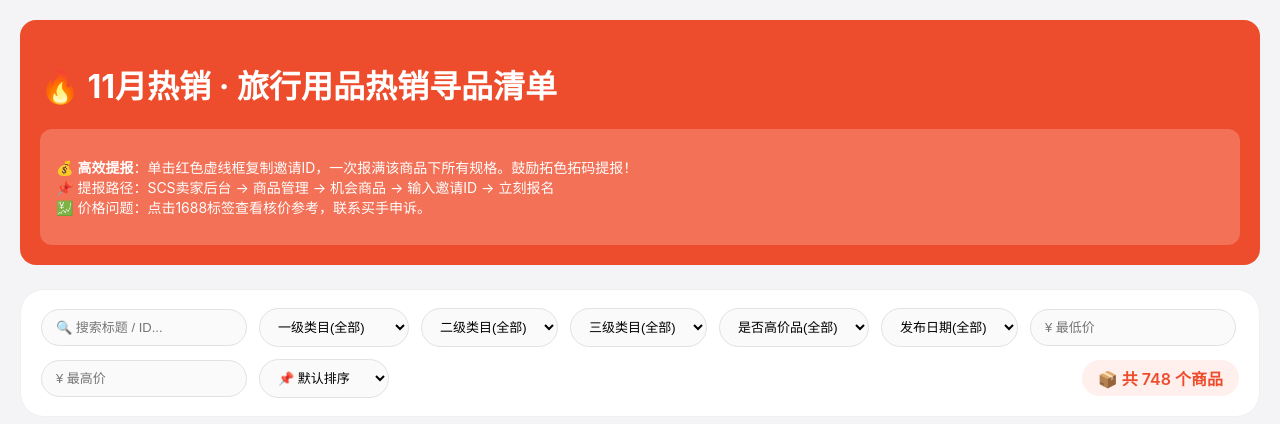
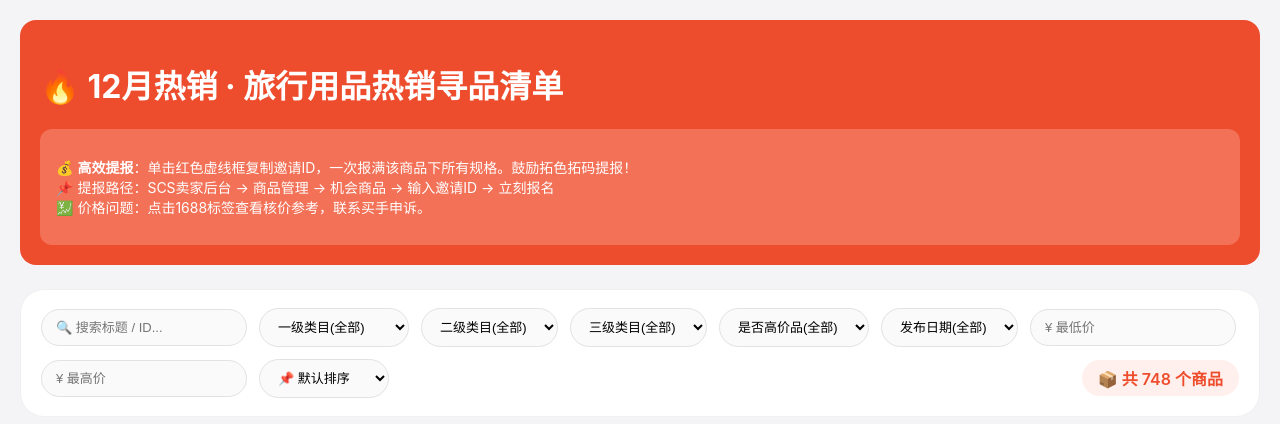
Before and after one commit to dennischeng-svg/Travel_Luggage, a plain HTML site: page index.html in a window 1280 px wide. Shown: the top 424 px of the page. Drawn offline with Linux system fonts and the light colour scheme.

Commit message:
Update index.html

```diff
--- a/index.html
+++ b/index.html
@@ -232,7 +232,7 @@
 <body>
 <div class="container">
     <header>
-        <h1>🔥 11月热销 · 旅行用品热销寻品清单</h1>
+        <h1>🔥 12月热销 · 旅行用品热销寻品清单</h1>
         <div class="desc-box">
             <p>💰 <strong>高效提报</strong>：单击红色虚线框复制邀请ID，一次报满该商品下所有规格。鼓励拓色拓码提报！<br>
             📌 提报路径：SCS卖家后台 → 商品管理 → 机会商品 → 输入邀请ID → 立刻报名<br>
```
